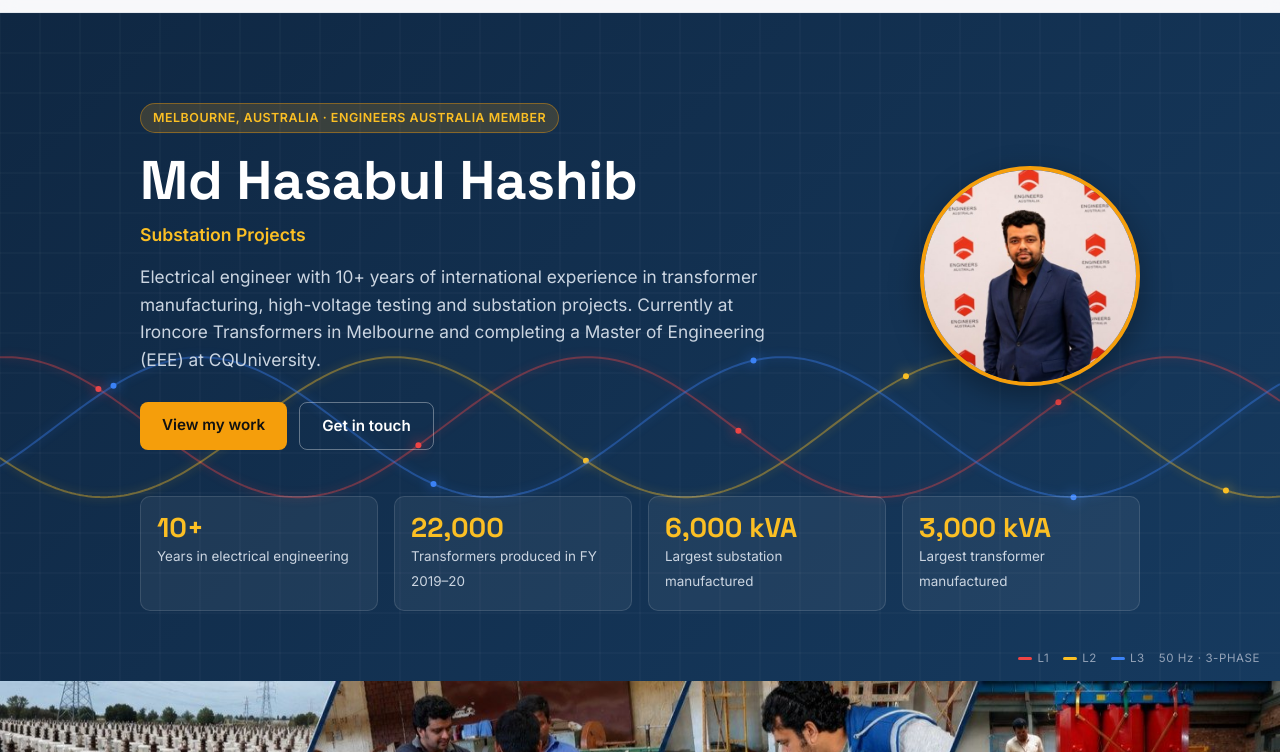
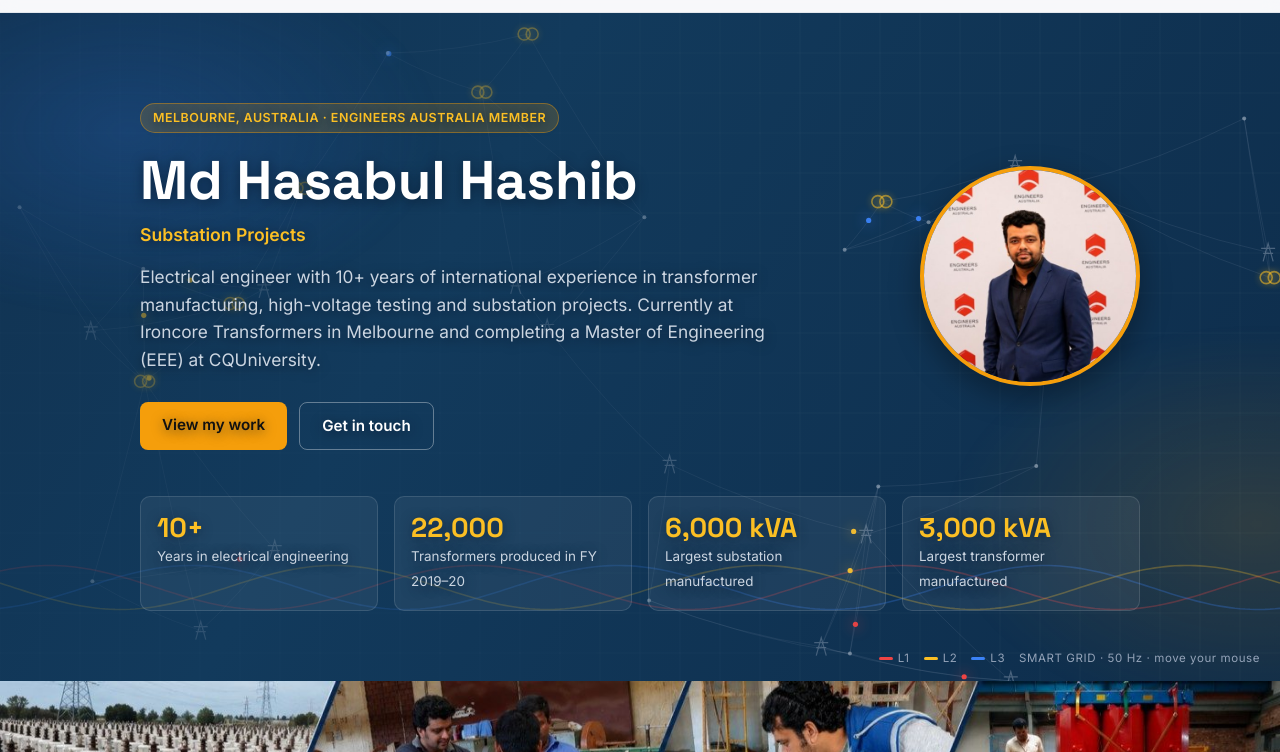
Before and after one commit to engrhashib/engrhashib.github.io, a plain HTML site: page index.html in a window 1280 px wide. Shown: the part 48-800 px from the top of the page. Drawn offline with Linux system fonts and the light colour scheme; animation ran at ten frames a second.

Commit message:
Smart-grid animated hero with interactive network
Co-Authored-By: Claude Opus 5.5 <noreply@anthropic.com>
Claude-Session: https://claude.ai/code/session_01AUShupuSUEprU6GGSpSLs8

```diff
--- a/index.html
+++ b/index.html
@@ -35,7 +35,7 @@ nav ul a{color:var(--muted);font-size:.9rem;font-weight:500}
 nav ul a:hover{color:var(--text);text-decoration:none}
 @media(max-width:720px){nav ul{display:none}}
 
-.hero{background:linear-gradient(135deg,var(--navy),#163a5f);color:#fff;padding:90px 0 70px;position:relative;overflow:hidden}
+.hero{background:linear-gradient(120deg,#07162a,#0f2742 35%,#123a5c 65%,#0b2440);background-size:300% 300%;animation:heroBg 18s ease-in-out infinite;color:#fff;padding:90px 0 70px;position:relative;overflow:hidden}
 .hero .wrap{position:relative;z-index:1}
 .tag{display:inline-block;background:rgba(245,158,11,.18);color:#fbbf24;border:1px solid rgba(245,158,11,.4);
   padding:4px 12px;border-radius:999px;font-size:.78rem;font-weight:600;letter-spacing:.04em;margin-bottom:18px}
@@ -132,7 +132,7 @@ footer{text-align:center;padding:24px;color:var(--muted);font-size:.85rem}
 .lightbox.open{display:flex}
 .lightbox img{max-width:100%;max-height:90vh;border-radius:8px}
 
-#waves{position:absolute;inset:0;width:100%;height:100%;z-index:0;pointer-events:none}
+#waves{position:absolute;inset:0;width:100%;height:100%;z-index:0;pointer-events:none;-webkit-mask-image:linear-gradient(90deg,rgba(0,0,0,.45) 0%,rgba(0,0,0,.6) 45%,#000 70%);mask-image:linear-gradient(90deg,rgba(0,0,0,.45) 0%,rgba(0,0,0,.6) 45%,#000 70%)}
 .hero .fade{opacity:0;transform:translateY(18px);animation:up .8s ease forwards}
 .hero .d1{animation-delay:.1s}.hero .d2{animation-delay:.3s}.hero .d3{animation-delay:.5s}.hero .d4{animation-delay:.7s}.hero .d5{animation-delay:.9s}.hero .d6{animation-delay:1.1s}
 @keyframes up{to{opacity:1;transform:none}}
@@ -273,6 +273,10 @@ section:not(.contact)::before{content:"";position:absolute;top:0;left:0;right:0;
 .ph-rows b{font-size:12px}.ph-rows span{grid-column:1;color:#5A6971;font-size:10px}.ph-rows em{grid-row:1/3;grid-column:2;font-style:normal;font-family:monospace;align-self:center}
 .ph-cost{margin-top:9px;display:flex;justify-content:space-between;align-items:baseline;background:#FCE9DC;border:1px solid #C2541E;border-radius:9px;padding:7px 9px}
 .ph-cost b{font-family:monospace;color:#C2541E;font-size:13px}
+@keyframes heroBg{0%,100%{background-position:0% 50%}50%{background-position:100% 50%}}
+.hero::before{content:"";position:absolute;inset:-20%;background:radial-gradient(500px 300px at 20% 30%,rgba(59,130,246,.18),transparent 60%),radial-gradient(500px 320px at 80% 70%,rgba(245,158,11,.14),transparent 60%);animation:aurora 14s ease-in-out infinite alternate;pointer-events:none}
+@keyframes aurora{to{transform:translate(6%,-4%) scale(1.1)}}
+.hero .wrap{text-shadow:0 2px 12px rgba(7,22,42,.6)}
 </style>
 </head>
 <body>
@@ -301,7 +305,7 @@ section:not(.contact)::before{content:"";position:absolute;top:0;left:0;right:0;
 
 <header class="hero" id="top">
   <canvas id="waves" aria-hidden="true"></canvas>
-  <div class="legend" aria-hidden="true"><span><i style="background:#ef4444"></i>L1</span><span><i style="background:#fbbf24"></i>L2</span><span><i style="background:#3b82f6"></i>L3</span><span>50 Hz · 3-PHASE</span></div>
+  <div class="legend" aria-hidden="true"><span><i style="background:#ef4444"></i>L1</span><span><i style="background:#fbbf24"></i>L2</span><span><i style="background:#3b82f6"></i>L3</span><span>SMART GRID · 50 Hz · move your mouse</span></div>
   <div class="wrap">
     <div class="hero-grid">
     <div>
@@ -687,25 +691,55 @@ document.addEventListener('keydown',e=>{if(e.key==='Escape')lb.classList.remove(
 <script>
 (function(){
 const reduce=matchMedia('(prefers-reduced-motion: reduce)').matches;
-// three-phase waveform background
-const c=document.getElementById('waves'),x=c.getContext('2d'),hero=c.parentElement;let w,h,t=0;
-function size(){const r=devicePixelRatio||1;w=hero.clientWidth;h=hero.clientHeight;c.width=w*r;c.height=h*r;x.setTransform(r,0,0,r,0,0)}
-size();addEventListener('resize',size);
-const ph=[{c:'239,68,68',o:0},{c:'251,191,36',o:2*Math.PI/3},{c:'59,130,246',o:4*Math.PI/3}];
+// smart-grid hero animation
+const c=document.getElementById('waves'),x=c.getContext('2d'),hero=c.parentElement;let w,h,t=0,nodes=[],edges=[],pulses=[],bursts=[],mouse={x:-999,y:-999};
+const COL=['239,68,68','251,191,36','59,130,246'];
+function build(){
+  const r=devicePixelRatio||1;w=hero.clientWidth;h=hero.clientHeight;c.width=w*r;c.height=h*r;x.setTransform(r,0,0,r,0,0);
+  nodes=[];edges=[];pulses=[];
+  const n=Math.round(Math.min(46,Math.max(18,w*h/26000)));
+  for(let i=0;i<n;i++){const kind=Math.random()<.22?'sub':(Math.random()<.5?'tower':'node');
+    nodes.push({x:Math.random()*w,y:Math.random()*h,vx:(Math.random()-.5)*.18,vy:(Math.random()-.5)*.18,kind,ph:Math.random()*6.28,glow:0})}
+  nodes.forEach((a,i)=>{const near=nodes.map((b,j)=>({j,d:Math.hypot(a.x-b.x,a.y-b.y)})).filter(o=>o.j!==i).sort((p,q)=>p.d-q.d).slice(0,3);
+    near.forEach(o=>{if(o.d<w*.28&&!edges.some(e=>(e[0]===i&&e[1]===o.j)||(e[0]===o.j&&e[1]===i)))edges.push([i,o.j])})});
+}
+build();let rt;addEventListener('resize',()=>{clearTimeout(rt);rt=setTimeout(build,200)});
+hero.addEventListener('mousemove',e=>{const b=hero.getBoundingClientRect();mouse.x=e.clientX-b.left;mouse.y=e.clientY-b.top});
+hero.addEventListener('mouseleave',()=>{mouse.x=mouse.y=-999});
+function spawn(){if(!edges.length)return;const e=edges[Math.random()*edges.length|0],f=Math.random()<.5;pulses.push({a:f?e[0]:e[1],b:f?e[1]:e[0],p:0,s:.006+Math.random()*.01,c:COL[Math.random()*3|0]})}
+function sub(n,g){x.save();x.translate(n.x,n.y);x.strokeStyle=`rgba(251,191,36,${.55+g*.45})`;x.lineWidth=1.6;x.shadowColor='rgba(251,191,36,.9)';x.shadowBlur=6+g*14;
+  x.beginPath();x.arc(-4,0,6,0,7);x.stroke();x.beginPath();x.arc(4,0,6,0,7);x.stroke();x.restore()}
+function tower(n,g){x.save();x.translate(n.x,n.y);x.strokeStyle=`rgba(148,163,184,${.45+g*.5})`;x.lineWidth=1.2;
+  x.beginPath();x.moveTo(-5,9);x.lineTo(0,-9);x.lineTo(5,9);x.moveTo(-7,-4);x.lineTo(7,-4);x.moveTo(-5,1);x.lineTo(5,1);x.stroke();x.restore()}
 function draw(){
   x.clearRect(0,0,w,h);
-  x.strokeStyle='rgba(255,255,255,.05)';x.lineWidth=1;
+  // faint engineering grid
+  x.strokeStyle='rgba(255,255,255,.035)';x.lineWidth=1;
   for(let gx=0;gx<w;gx+=40){x.beginPath();x.moveTo(gx,0);x.lineTo(gx,h);x.stroke()}
   for(let gy=0;gy<h;gy+=40){x.beginPath();x.moveTo(0,gy);x.lineTo(w,gy);x.stroke()}
-  const mid=h*0.62,amp=Math.min(70,h*0.13),k=2*Math.PI/Math.max(360,w/2.2);
-  ph.forEach(p=>{
-    x.beginPath();
-    for(let px=0;px<=w;px+=4){const y=mid+amp*Math.sin(px*k-t+p.o);px?x.lineTo(px,y):x.moveTo(px,y)}
-    x.strokeStyle='rgba('+p.c+',.38)';x.lineWidth=2;x.shadowColor='rgba('+p.c+',.8)';x.shadowBlur=10;x.stroke();x.shadowBlur=0;
-    for(let i=0;i<4;i++){const px=((t*60+i*w/4+p.o*80)%w),y=mid+amp*Math.sin(px*k-t+p.o);
-      x.beginPath();x.arc(px,y,3,0,7);x.fillStyle='rgba('+p.c+',1)';x.shadowColor='rgba('+p.c+',1)';x.shadowBlur=14;x.fill();x.shadowBlur=0}
-  });
-  if(!reduce){t+=0.02;requestAnimationFrame(draw)}
+  // three-phase waves along the bottom
+  const mid=h*.86,amp=Math.min(22,h*.04),k=2*Math.PI/Math.max(300,w/3);
+  COL.forEach((col,i)=>{x.beginPath();for(let px=0;px<=w;px+=5){const y=mid+amp*Math.sin(px*k-t*1.4+i*2.094);px?x.lineTo(px,y):x.moveTo(px,y)}x.strokeStyle=`rgba(${col},.28)`;x.lineWidth=1.6;x.stroke()});
+  // move nodes
+  nodes.forEach(n=>{n.x+=n.vx;n.y+=n.vy;if(n.x<-20||n.x>w+20)n.vx*=-1;if(n.y<-20||n.y>h+20)n.vy*=-1;
+    const d=Math.hypot(n.x-mouse.x,n.y-mouse.y);n.glow+=((d<160?1-d/160:0)-n.glow)*.08});
+  // transmission lines (sagging catenary)
+  edges.forEach(([i,j])=>{const a=nodes[i],b=nodes[j],g=Math.max(a.glow,b.glow),mx=(a.x+b.x)/2,my=(a.y+b.y)/2+Math.hypot(a.x-b.x,a.y-b.y)*.06;
+    x.beginPath();x.moveTo(a.x,a.y);x.quadraticCurveTo(mx,my,b.x,b.y);x.strokeStyle=`rgba(148,163,184,${.13+g*.5})`;x.lineWidth=1+g*1.2;x.stroke()});
+  // mouse "probe": connect cursor to nearby nodes
+  if(mouse.x>0)nodes.forEach(n=>{const d=Math.hypot(n.x-mouse.x,n.y-mouse.y);if(d<160){x.beginPath();x.moveTo(mouse.x,mouse.y);x.lineTo(n.x,n.y);x.strokeStyle=`rgba(251,191,36,${.35*(1-d/160)})`;x.setLineDash([3,5]);x.stroke();x.setLineDash([])}});
+  // energy pulses
+  if(!reduce&&Math.random()<.12&&pulses.length<40)spawn();
+  pulses=pulses.filter(p=>{p.p+=p.s;const a=nodes[p.a],b=nodes[p.b],mx=(a.x+b.x)/2,my=(a.y+b.y)/2+Math.hypot(a.x-b.x,a.y-b.y)*.06,u=p.p,
+      px=(1-u)*(1-u)*a.x+2*(1-u)*u*mx+u*u*b.x,py=(1-u)*(1-u)*a.y+2*(1-u)*u*my+u*u*b.y;
+    x.beginPath();x.arc(px,py,2.6,0,7);x.fillStyle=`rgb(${p.c})`;x.shadowColor=`rgb(${p.c})`;x.shadowBlur=14;x.fill();x.shadowBlur=0;
+    if(p.p>=1){bursts.push({x:b.x,y:b.y,r:2,a:.8,c:p.c});b.glow=Math.min(1,b.glow+.6);return false}return true});
+  // arrival bursts
+  bursts=bursts.filter(bu=>{bu.r+=1.1;bu.a-=.025;x.beginPath();x.arc(bu.x,bu.y,bu.r,0,7);x.strokeStyle=`rgba(${bu.c},${bu.a})`;x.lineWidth=1.5;x.stroke();return bu.a>0});
+  // nodes
+  nodes.forEach(n=>{const g=n.glow;if(n.kind==='sub')sub(n,g);else if(n.kind==='tower')tower(n,g);
+    else{x.beginPath();x.arc(n.x,n.y,2+g*2,0,7);x.fillStyle=`rgba(203,213,225,${.5+g*.5})`;x.fill()}});
+  t+=.02;if(!reduce)requestAnimationFrame(draw);
 }
 draw();
 // typing role
```
